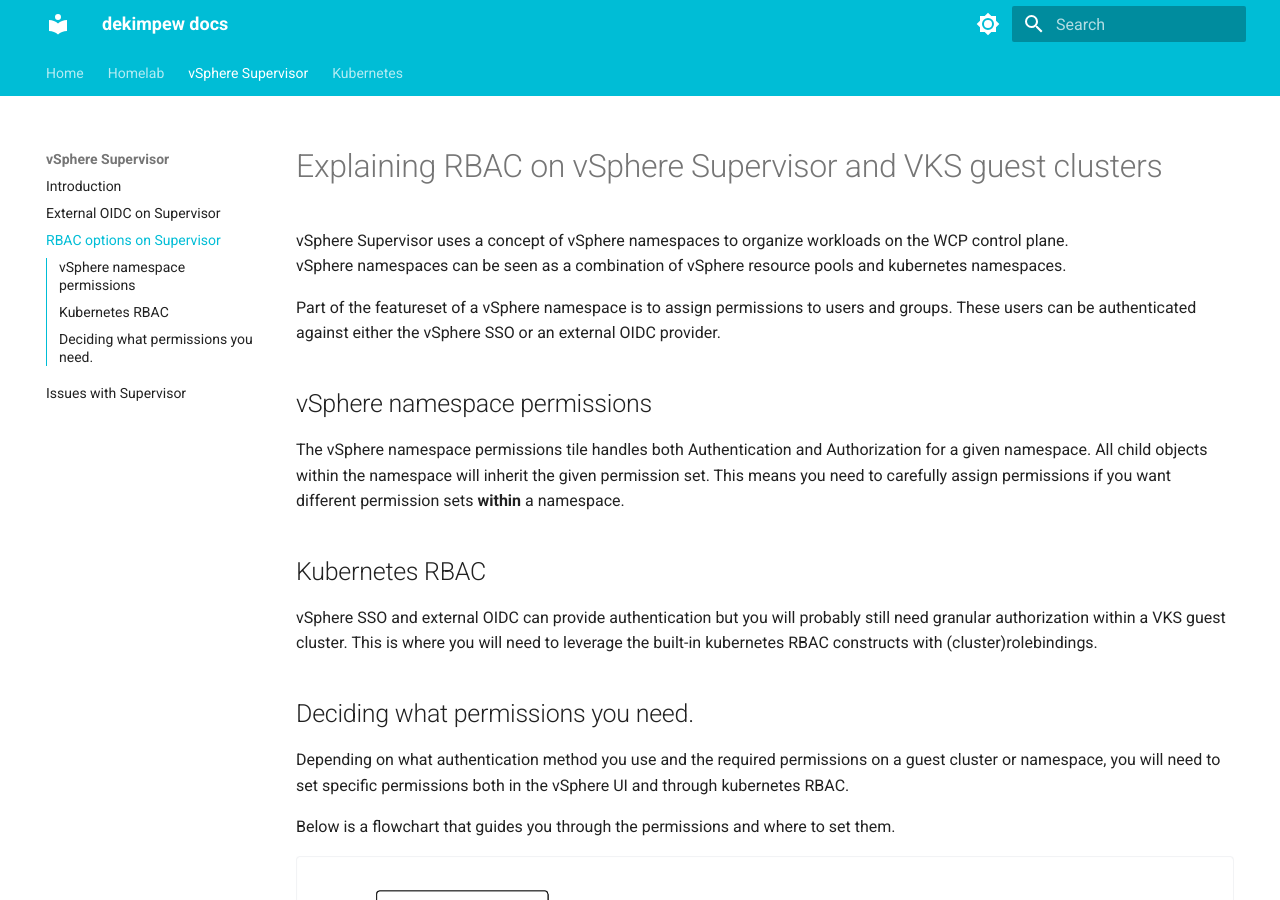
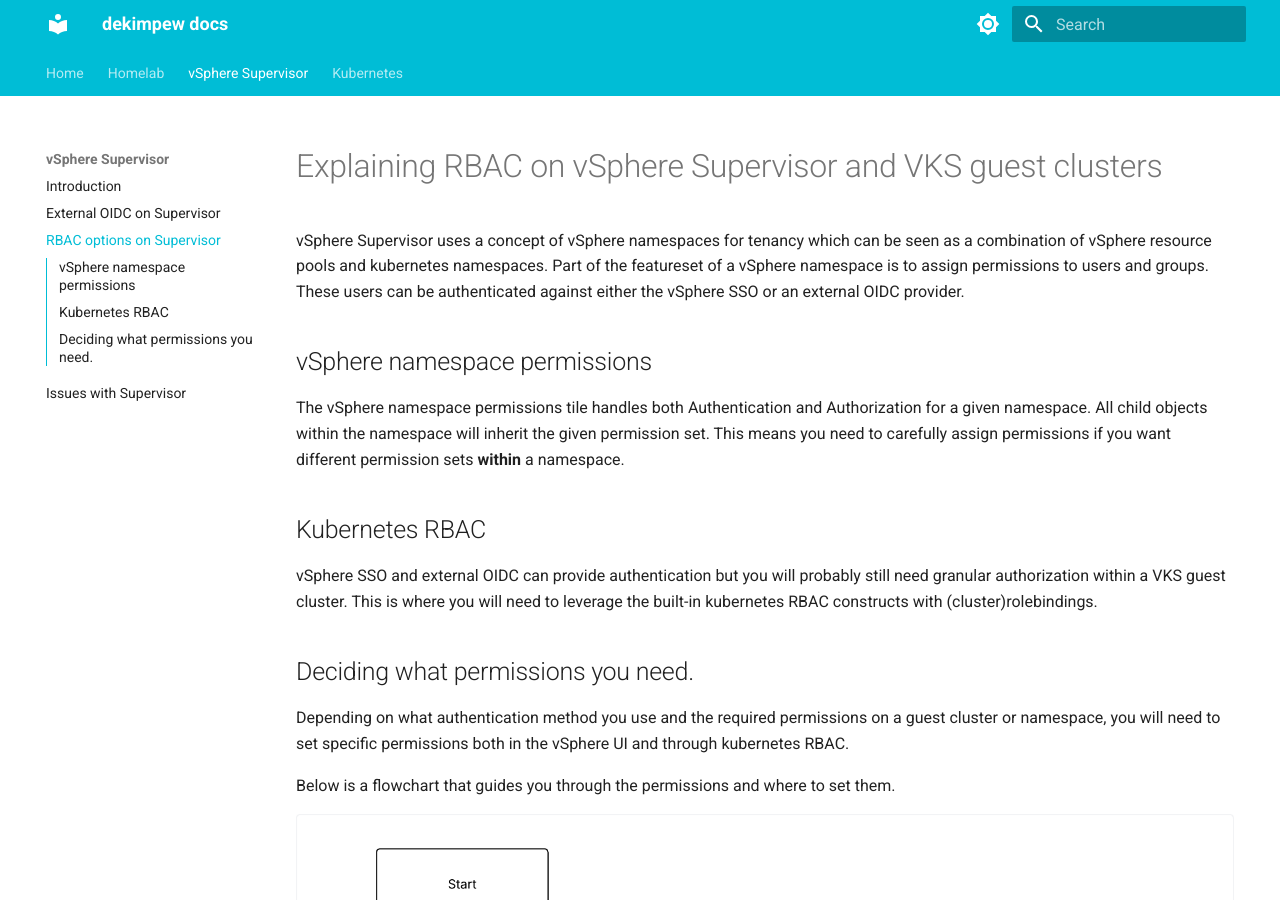
Before and after one commit to dekimpew/dekimpew.github.io, an MkDocs documentation site: the page built from docs/tanzu/rbac_on_wcp.md, in a window 1280 px wide and 900 px high. Built offline with MkDocs 1.6.1 and Material for MkDocs 9.7.7, drawn with Linux system fonts in a browser that asks for light colours.

Commit message:
Fix flowchart

```diff
--- a/docs/tanzu/rbac_on_wcp.md
+++ b/docs/tanzu/rbac_on_wcp.md
@@ -1,8 +1,6 @@
 # Explaining RBAC on vSphere Supervisor and VKS guest clusters
 
-vSphere Supervisor uses a concept of vSphere namespaces to organize workloads on the WCP control plane.
-vSphere namespaces can be seen as a combination of vSphere resource pools and kubernetes namespaces.
-
+vSphere Supervisor uses a concept of vSphere namespaces for tenancy which can be seen as a combination of vSphere resource pools and kubernetes namespaces.
 Part of the featureset of a vSphere namespace is to assign permissions to users and groups. These users can be authenticated against either the vSphere SSO or an external OIDC provider.
 
 ## vSphere namespace permissions
@@ -16,4 +14,4 @@ Depending on what authentication method you use and the required permissions on
 
 Below is a flowchart that guides you through the permissions and where to set them.
 
-![rbac flowchart](img/wcp_rbac_v5.png)
+![rbac flowchart](img/wcp_rbac_v6.png)
```
Also changed, not shown: docs/tanzu/img/wcp_rbac_v6.png (added).
